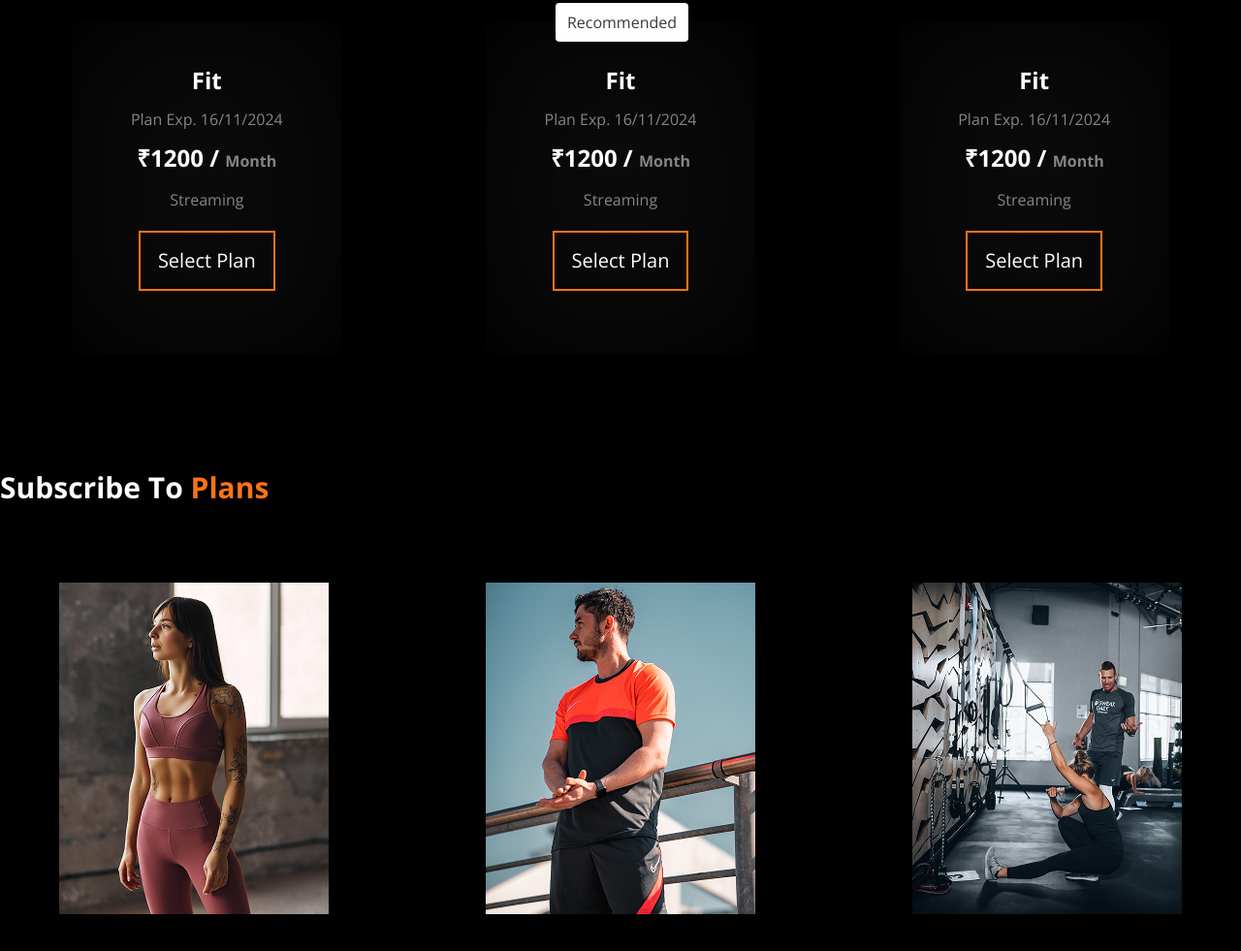
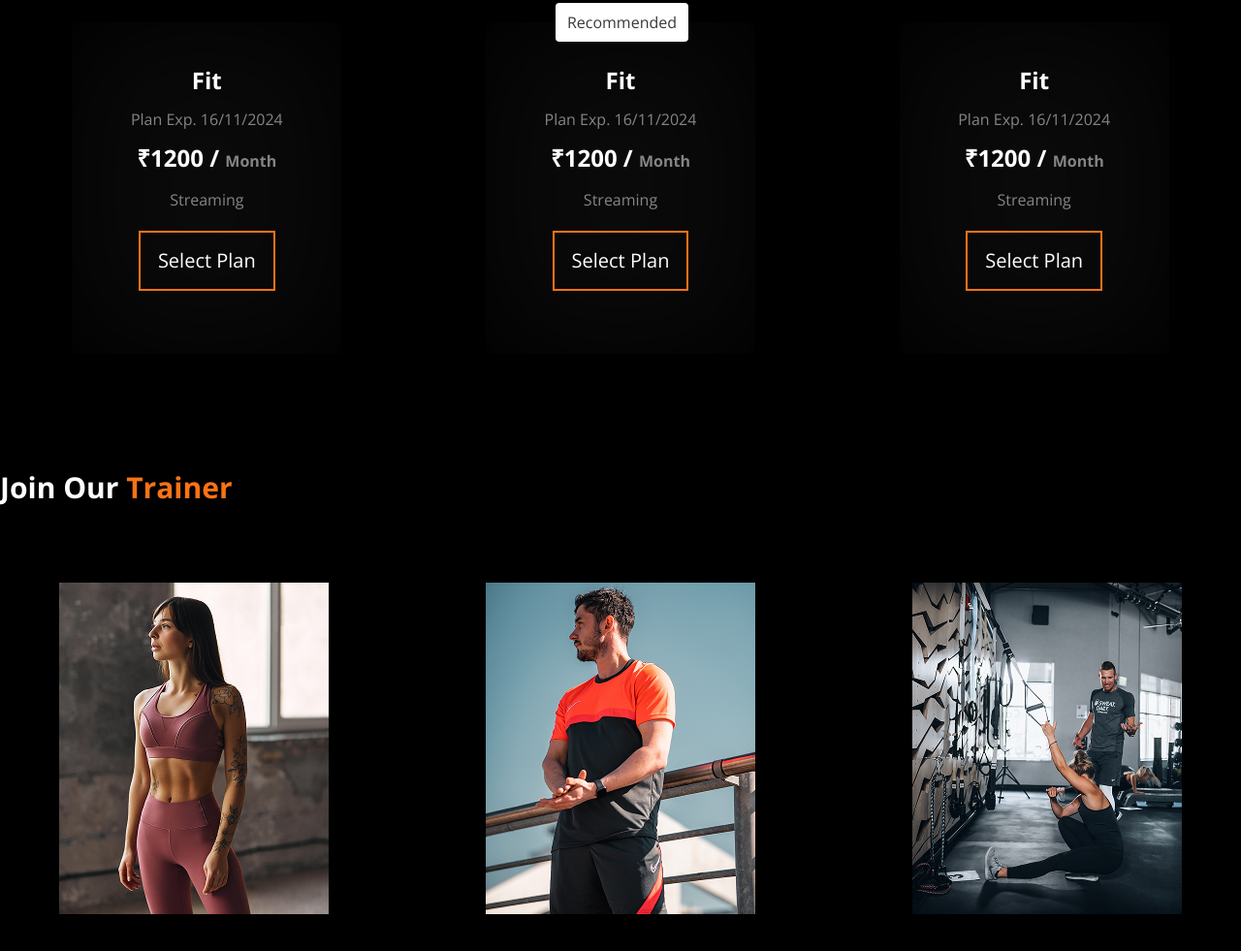
Before and after one commit to ummahaney04/Projec_Tailwind_Assesment-02, a plain HTML site: page index.html in a window 1280 px wide. Shown: the part 1534-2515 px from the top of the page at 97% size. Drawn offline with nearby package versions, Linux system fonts and the light colour scheme; a web font is replaced by a local one.

Commit message:
add Join Our Triner section

```diff
--- a/index.html
+++ b/index.html
@@ -205,11 +205,11 @@
         </section>
 
 
-        <!-- Subscribe To plans section -->
+        <!-- Join our trainer section -->
 
           <section class="container mx-auto mb-20">
-            <h1 class="text-3xl font-bold text-white text-center md:text-start lg:text-start mb-20">Subscribe To <span
-                    class="text-orange-500">Plans</span></h1>
+            <h1 class="text-3xl font-bold text-white text-center md:text-start lg:text-start mb-20">Join Our <span
+                    class="text-orange-500">Trainer</span></h1>
             <div>
                 <div class="grid grid-cols-1 md:grid-cols-3 lg:grid-cols-3 gap-10">
                     <img src="images/trainer_01.png" class="mx-auto" alt="">
```
